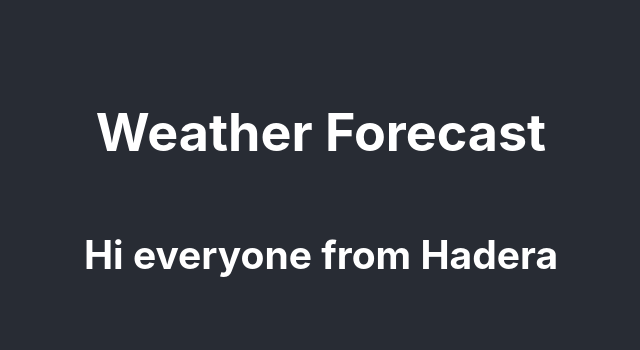
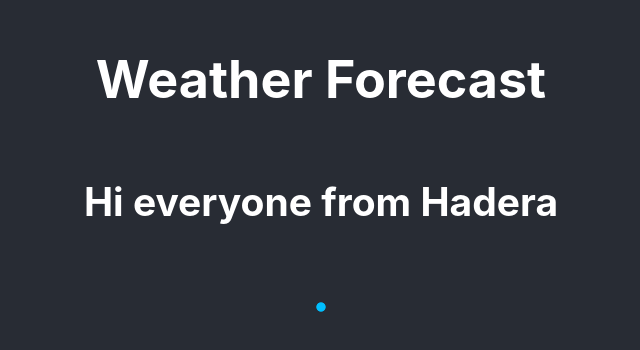
Before and after one commit to MariiaIvanski/react-weather-app, a React (Create React App) app: page / in a window 1280 px wide. Shown: the part 212-562 px from the top of the page, without its empty margins (319-959 px from the left). Built offline with nearby package versions, Linux system fonts and the light colour scheme; no server answers.

Commit message:
add loader to weather.js

```diff
--- a/package.json
+++ b/package.json
@@ -9,6 +9,7 @@
     "axios": "^0.24.0",
     "react": "^17.0.2",
     "react-dom": "^17.0.2",
+    "react-loader-spinner": "^4.0.0",
     "react-scripts": "4.0.3",
     "web-vitals": "^1.1.2"
   },
--- a/src/Weather.js
+++ b/src/Weather.js
@@ -1,13 +1,19 @@
 import React from "react";
 import axios from "axios";
+import Loader from "react-loader-spinner";
 
 export default function Weather(props) {
   function handleResponse(response) {
-    alert(`The weather in ${props.city} is ${response.data.main.temp}C`);
+    alert(`The weather in Hadera is ${response.data.main.temp}C`);
   }
   let apiKey = `a2d283df905dedf8786b96ad24673f92`;
   let apiUrl = `https://api.openweathermap.org/data/2.5/weather?q=${props.city}&appid=${apiKey}&units=metric`;
   axios.get(apiUrl).then(handleResponse);
 
-  return <h2>Hi everyone from {props.city}</h2>;
+  return (
+    <div>
+      <h2>Hi everyone from {props.city}</h2>
+      <Loader type="Puff" color="#00BFFF" height={100} width={100} />
+    </div>
+  );
 }
```
Also changed, not shown: 1 other file (tests, documents, lock files or other folders).
